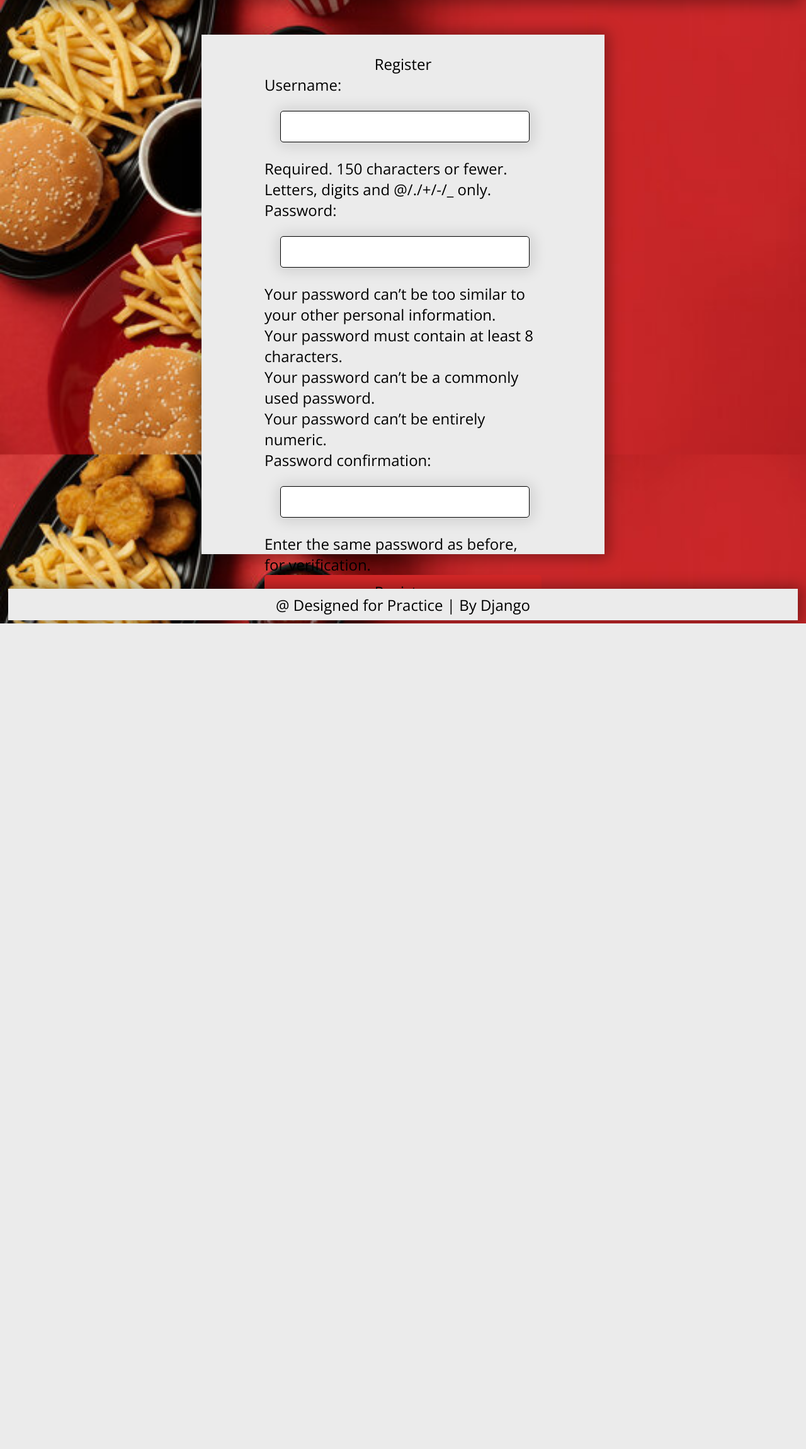
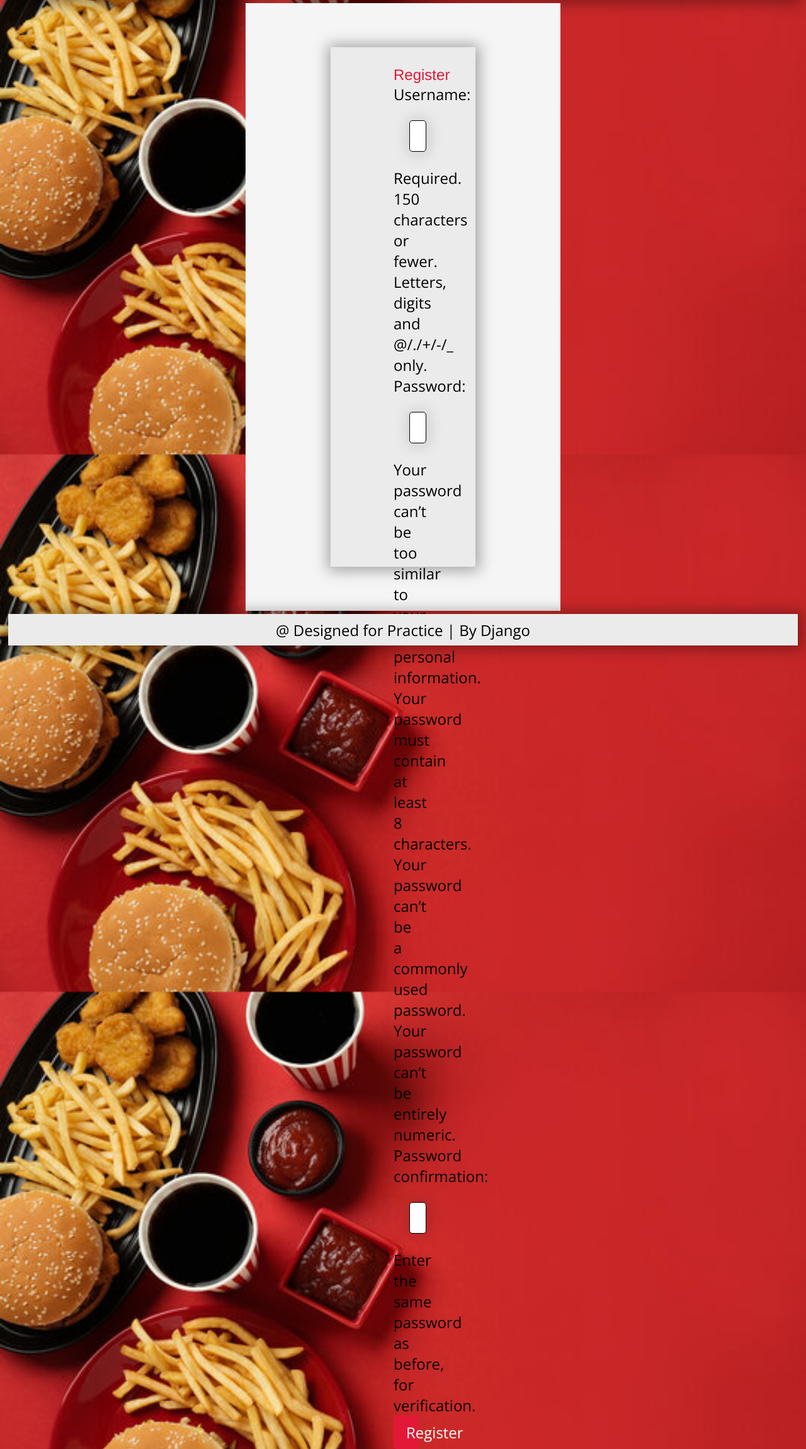
Before and after one commit to gab1den/easy-fastfood-webshop, a Django app: page /register/ in a window 1280 px wide. Shown: the part 105-2406 px from the top of the page at 63% size. Before the commit the page ends 1095 px from the top, so only its background shows below. Run offline with Django 5.2, Linux system fonts and the light colour scheme.

Commit message:
register.html

```diff
--- a/store/templates/registration/register.html
+++ b/store/templates/registration/register.html
@@ -3,6 +3,29 @@
 {% load static %}
 {% block style %}
 <link rel="stylesheet" href="{% static 'css/forms.css'%}">
+<style>
+    .main {
+        max-width: 500px;
+        margin: auto;
+        padding: 20px;
+        background-color: #f5f5f5; /* Neutral gray background */
+    }
+    .register-form h2 {
+        color: #e31837; /* Wendy's red */
+        font-family: 'Helvetica Neue', sans-serif;
+    }
+    .register-form button.btn {
+        background-color: #e31837;
+        color: white;
+        border: none;
+        padding: 10px 20px;
+        cursor: pointer;
+        transition: background-color 0.3s;
+    }
+    .register-form button.btn:hover {
+        background-color: #c51230; /* A darker shade of Wendy's red for hover effect */
+    }
+</style>
 {% endblock %}
 
 {% block title %}Авторизация{% endblock %}
```
